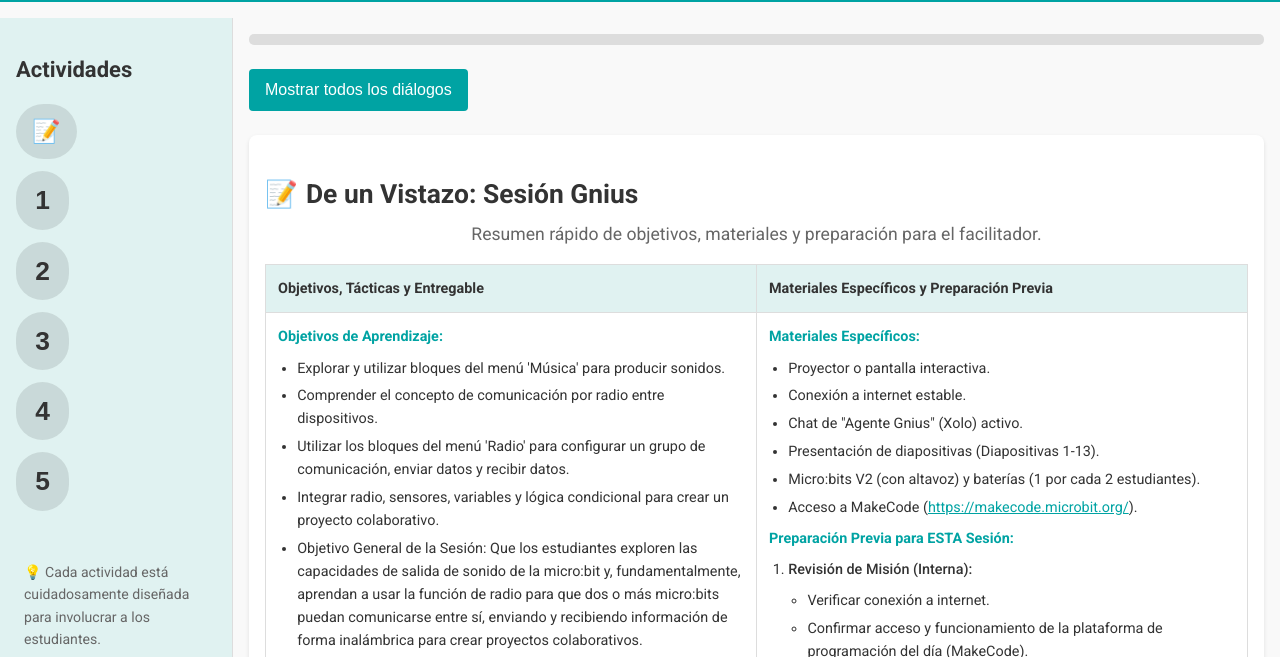
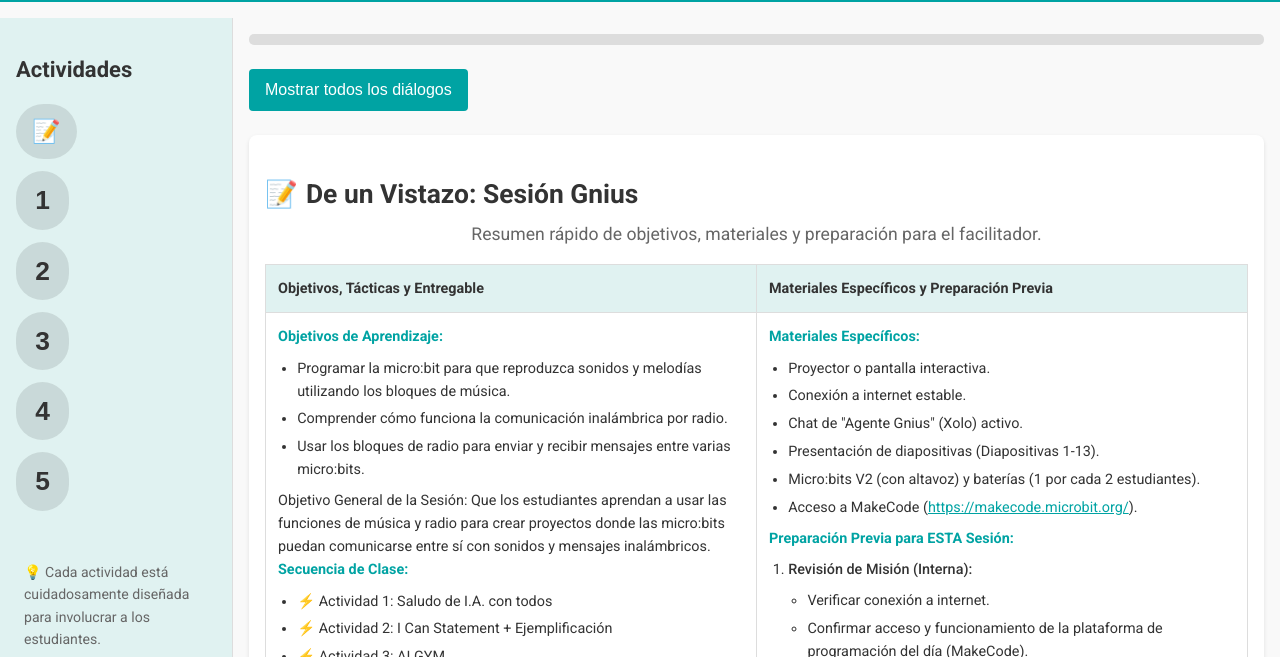
Before and after one commit to Gnius-Club/AIF_P4_MT03E, a plain HTML site: page index.html in a window 1280 px wide. Shown: the part 89-746 px from the top of the page. Drawn offline with Linux system fonts and the light colour scheme.

Commit message:
Update index.html

```diff
--- a/index.html
+++ b/index.html
@@ -70,12 +70,12 @@
                                 <td>
                                     <strong>Objetivos de Aprendizaje:</strong>
                                     <ul>
-                                        <li>Explorar y utilizar bloques del menú 'Música' para producir sonidos.</li>
-                                        <li>Comprender el concepto de comunicación por radio entre dispositivos.</li>
-                                        <li>Utilizar los bloques del menú 'Radio' para configurar un grupo de comunicación, enviar datos y recibir datos.</li>
-                                        <li>Integrar radio, sensores, variables y lógica condicional para crear un proyecto colaborativo.</li>
-                                        <li>Objetivo General de la Sesión: Que los estudiantes exploren las capacidades de salida de sonido de la micro:bit y, fundamentalmente, aprendan a usar la función de radio para que dos o más micro:bits puedan comunicarse entre sí, enviando y recibiendo información de forma inalámbrica para crear proyectos colaborativos.</li>
+                                        <li>Programar la micro:bit para que reproduzca sonidos y melodías utilizando los bloques de música.</li>
+                                        <li>Comprender cómo funciona la comunicación inalámbrica por radio.</li>
+                                        <li>Usar los bloques de radio para enviar y recibir mensajes entre varias micro:bits.</li>
                                     </ul>
+
+                                    Objetivo General de la Sesión: Que los estudiantes aprendan a usar las funciones de música y radio para crear proyectos donde las micro:bits puedan comunicarse entre sí con sonidos y mensajes inalámbricos.
                                     <strong>Secuencia de Clase:</strong>
                                     <ul>
                                         <li>⚡ Actividad 1: Saludo de I.A. con todos</li>
@@ -194,7 +194,7 @@
                         <div class="collapsible">
                             <button type="button" class="collapsible-button">Diálogo Sugerido</button>
                             <div class="collapsible-content">
-                                <p class="dialogue assistant">¡Genios, es momento de entrar al A.I. GYM para aprender a hacer ruido y a enviar mensajes secretos! 🧠💪 Xolo nos va a explicar los conceptos clave de hoy: los bloques de Música y de Radio. Para que la explicación sea personalizada, escriban en el chat: 'Mi perfil es [escribe aquí tu perfil] y quiero que me enseñes sobre los bloques de Música y Radio para la micro:bit'.</p>
+                                <p class="dialogue assistant">¡Genios, es momento de entrar al A.I. GYM para aprender a hacer ruido y a enviar mensajes secretos! 🧠💪 Xolo nos va a explicar los conceptos clave de hoy: los bloques de Música y de Radio. Para que la explicación sea personalizada, escriban en el chat: "Mi perfil es [escribe aquí tu perfil] y quiero que me enseñes a usar los bloques de "música" para reproducir tonos y los bloques de "radio" como "configurar grupo", "enviar por radio" y "al recibir por radio".'"</p>
                             </div>
                         </div>
                     </div>
```
